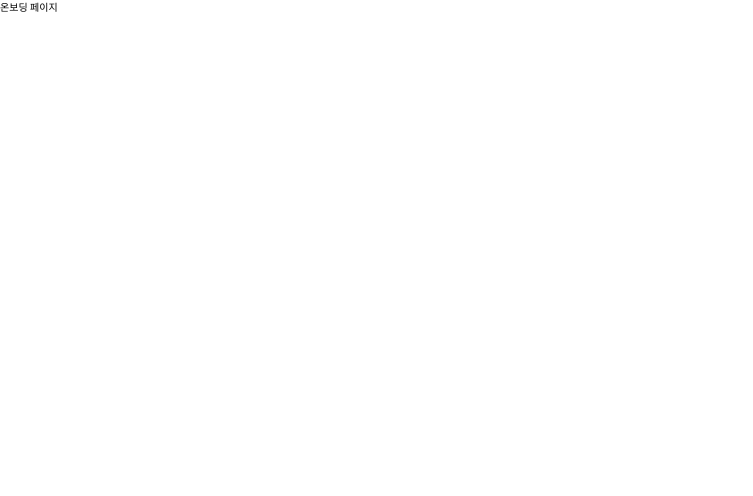
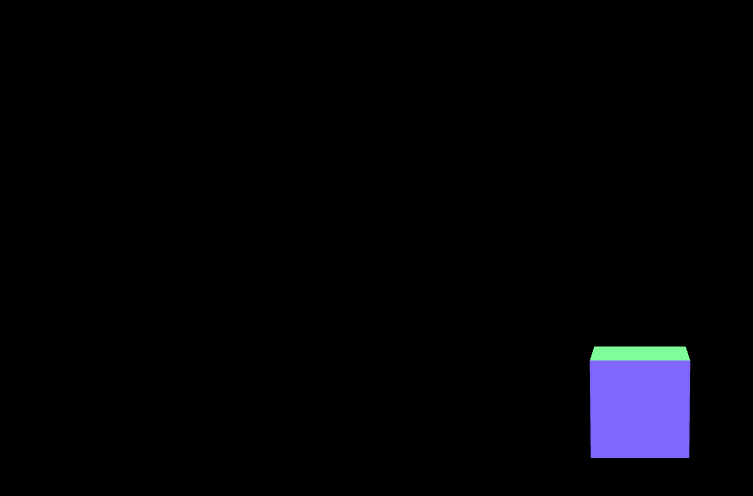
Before and after one commit to rmdnps10/ATC2024, a Next.js app: page /onboard in a window 1280 px wide. Shown: the top 496 px of the page, without its empty margins (0-753 px from the left). Built offline with nearby package versions, Linux system fonts and the light colour scheme.

Commit message:
Feat: 3D Scene 기본 설정 및 간단한 카메라 애니메이션 적용 #11

```diff
--- a/package.json
+++ b/package.json
@@ -15,10 +15,15 @@
     }
   },
   "dependencies": {
+    "@react-three/drei": "^9.108.1",
+    "@react-three/fiber": "^8.16.8",
     "env-cmd": "^10.1.0",
+    "leva": "^0.9.34",
     "next": "14.2.5",
+    "r3f-perf": "^7.2.1",
     "react": "^18",
     "react-dom": "^18",
+    "three": "^0.166.1",
     "vercel": "^37.5.3"
   },
   "devDependencies": {
--- /dev/null
+++ b/src/app/(onboard)/onboard/Experience.jsx
@@ -0,0 +1,36 @@
+"use client";
+
+import { useRef, useEffect } from 'react';
+import { CameraControls, OrbitControls } from '@react-three/drei';
+import { useFrame } from '@react-three/fiber';
+
+export default function Experience() {
+  const cameraControlsRef = useRef();
+
+  // 카메라 애니메이션을 설정하는 useEffect
+  useEffect(() => {
+    if (cameraControlsRef.current) {
+      cameraControlsRef.current.setLookAt(
+        0, 2, 10, // 카메라가 시작할 위치
+        0, 0, 0,  // 카메라가 바라볼 위치
+        true      // 애니메이션 활성화
+      );
+    }
+  }, []); // 처음 한 번 실행
+
+  return (
+    <>
+      {/* 카메라 컨트롤 */}
+      <CameraControls ref={cameraControlsRef} />
+      <OrbitControls makeDefault /> {/* 카메라 회전 제어 */}
+
+      {/* 배경색과 3D 오브젝트 */}
+      <color args={[0, 0, 0]} attach="background" />
+
+      <mesh>
+        <boxGeometry />
+        <meshNormalMaterial />
+      </mesh>
+    </>
+  );
+}
--- a/src/app/(onboard)/onboard/page.js
+++ b/src/app/(onboard)/onboard/page.js
@@ -1,3 +1,29 @@
+"use client";
+
+import { useEffect } from 'react';
+import ReactDOM from 'react-dom/client';
+import { Canvas } from '@react-three/fiber';
+import Experience from "./Experience";
+import styles from "./page.module.css";
+
 export default function OnBoardPage() {
-  return <main>온보딩 페이지</main>;
+
+  // ReactDOM을 통해 root에 Canvas를 렌더링
+  useEffect(() => {
+    const root = ReactDOM.createRoot(document.querySelector('#root'));
+    root.render(
+      <Canvas
+        camera={{
+          fov: 45,
+          near: 0.1,
+          far: 2000,
+          position: [0, 0, 100], // 초기 카메라 위치
+        }}
+      >
+        <Experience />  {/* 3D 씬 렌더링 */}
+      </Canvas>
+    );
+  }, []);
+
+  return <div id="root" className={styles.root}></div>;
 }
--- /dev/null
+++ b/src/app/(onboard)/onboard/page.module.css
@@ -0,0 +1,9 @@
+.root
+{
+    position: fixed;
+    top: 0;
+    left: 0;
+    width: 100%;
+    height: 100%;
+    background: ivory;
+}
```
Also changed, not shown: 1 other file (tests, documents, lock files or other folders).
